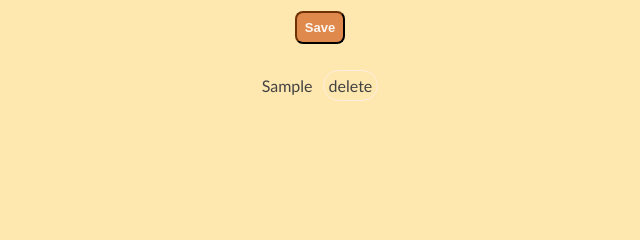
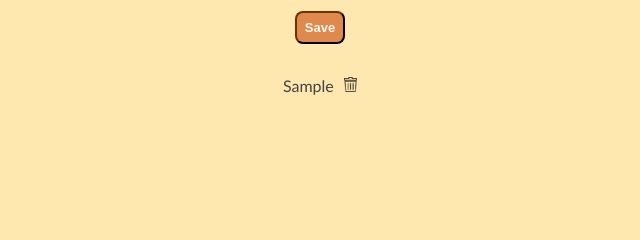
Before and after one commit to hokageCV/quick-note, a plain HTML site: page index.html in a window 1280 px wide. Both pictures are taken after typing "Sample" into the empty fields and a click on the button "Save". Shown: the part 183-423 px from the top of the page, 320-960 px from the left. Drawn offline with Linux system fonts and the light colour scheme.

Commit message:
style: add icons

```diff
--- a/app.js
+++ b/app.js
@@ -1,56 +1,33 @@
 let notes = [];
 
-/**
- * Handles the "DOMContentLoaded" event and sets up event listeners for the form submit button, the "Learn" button,
- * the "Install" button, and the "Share" button.
- * @param {Event} event - The "DOMContentLoaded" event.
- */
 document.addEventListener("DOMContentLoaded", (event) => {
   if (localStorage.getItem("notes")) {
     notes = JSON.parse(localStorage.getItem("notes"));
   }
   renderNotes(notes);
 
-  /**
-   * Handles the "submit" event for the form element and adds a new note to the list of notes.
-   * @param {Event} event - The "submit" event for the form element.
-   */
   document.querySelector("form").addEventListener("submit", (event) => {
     event.preventDefault();
     const note = document.querySelector("textarea").value;
     addNote(notes, note);
   });
 
-  /**
-   * Handles the "click" event for the "Learn" button and redirects the user to the Frontend Masters website.
-   * @param {Event} event - The "click" event for the "Learn" button.
-   */
   document.querySelector("#btnLearn").addEventListener("click", (event) => {
     location.href = "https://frontendmasters.com";
   });
 
   let bipEvent = null; // beforeinstallprompt` event
 
-  /**
-   * Handles the "beforeinstallprompt" event and sets the "bipEvent" variable to the event object.
-   * @param {Event} event - The "beforeinstallprompt" event.
-   */
   window.addEventListener("beforeinstallprompt", (event) => {
     event.preventDefault();
     bipEvent = event;
   });
 
-  /**
-   * Handles the "click" event for the "Install" button and prompts the user to install the app if the browser supports it,
-   * or shows an alert message with instructions on how to install the app otherwise.
-   * @param {Event} event - The "click" event for the "Install" button.
-   */
   document.querySelector("#btnInstall").addEventListener("click", (event) => {
     if (bipEvent) {
       bipEvent.prompt();
     } else {
-      // incompatible browser, your PWA is not passing the criteria, the user has already installed the PWA
-      //TODO: show the user information on how to install the app
+      // incompatible browser, PWA is not passing the criteria, the user has already installed the PWA
       alert("To install the app look for Add to Homescreen or Install in your browser's menu");
     }
   });
@@ -81,7 +58,7 @@ function renderNotes(notes) {
     li.innerHTML = note;
 
     const deleteButton = document.createElement("a");
-    deleteButton.innerHTML = '<span class="icon">delete</span>';
+    deleteButton.innerHTML = '<img src="./assets/icons/delete.png" class="icon" alt="Delete">';
     deleteButton.addEventListener("click", (e) => deleteNote(notes, index));
 
     li.appendChild(deleteButton);
--- a/index.html
+++ b/index.html
@@ -7,6 +7,7 @@
     <meta name="theme-color" content="#ed6606" />
 
     <link rel="stylesheet" href="./style.css" />
+    <link rel="shortcut icon" href="./assets/icons/title.png" type="image/x-icon" />
     <link rel="manifest" href="./app.webmanifest" />
     <link rel="apple-touch-icon" href="./assets/icons/icon_512.png" />
 
--- a/style.css
+++ b/style.css
@@ -75,6 +75,8 @@ button {
   border-radius: 8px;
   border-color: var(--btnBorder);
 
+  cursor: pointer;
+
   user-select: none;
   -webkit-user-select: none;
 }
@@ -96,9 +98,10 @@ button {
 
 #notes .icon {
   margin-left: 10px;
-  border: 1px solid var(--titleText);
-  border-radius: 20px;
-  padding: 5px;
+
+  height: 15px;
+  width: auto;
+  cursor: pointer;
 
   user-select: none;
   -webkit-user-select: none;
```
Also changed, not shown: assets/icons/delete.png (added), assets/icons/title.png (added).
